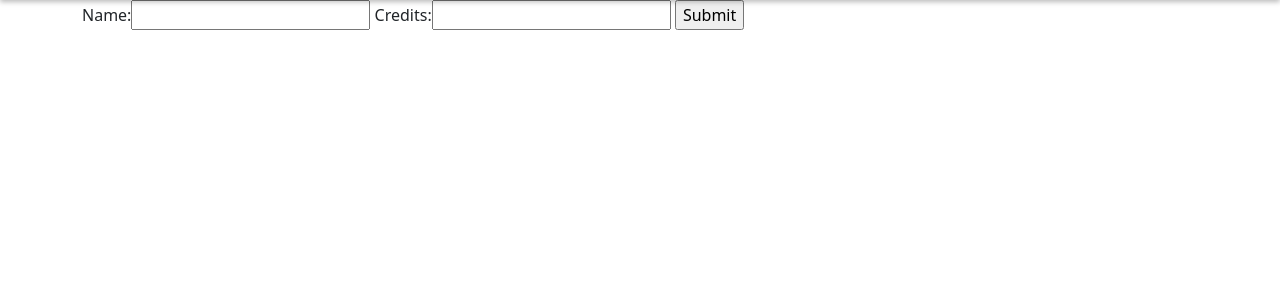
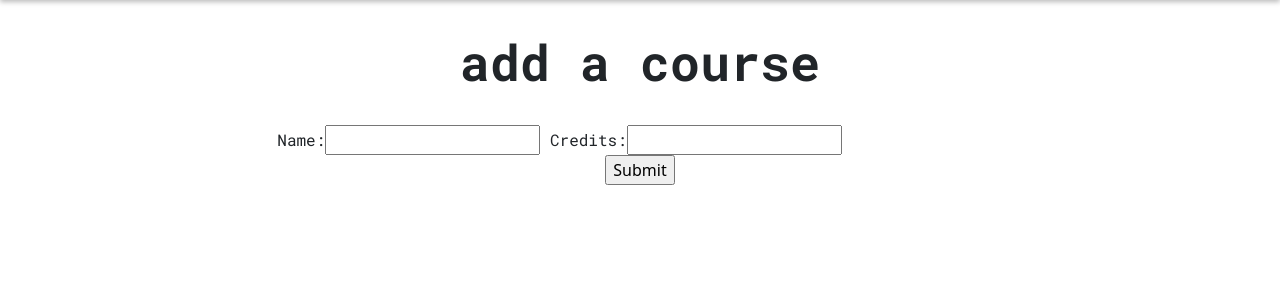
Before and after one commit to ADSteele916/nwhacks2021, a Django app: page /courses/new in a window 1280 px wide. Shown: the part 77-377 px from the top of the page. Run offline with Django 3.2, Linux system fonts and the light colour scheme; the visitor is signed in with stand-in values (Sample User, id 1); some libraries are stand-ins or nearby versions.

Commit message:
I hope this works

```diff
--- a/templates/grades/newcourse.html
+++ b/templates/grades/newcourse.html
@@ -1,9 +1,16 @@
 {% extends "grades/base.html" %}
 {% block content %}
-      <form action="{% url 'grades-new-course' %}" method="post" >
-      {% csrf_token %}
+    <div class="page-title">add a course</div>
 
-      {{ form }}
-      <input type="submit" value="Submit">
+        <form action="{% url 'grades-new-course' %}" method="post" >
+        {% csrf_token %}
+
+        <div class="login-fields">
+            {{ form }}
+        </div>
+
+        <div class="text-center">
+            <p><input type="submit" value="Submit"></p>
+        </div>
       </form>
 {% endblock content %}
```
